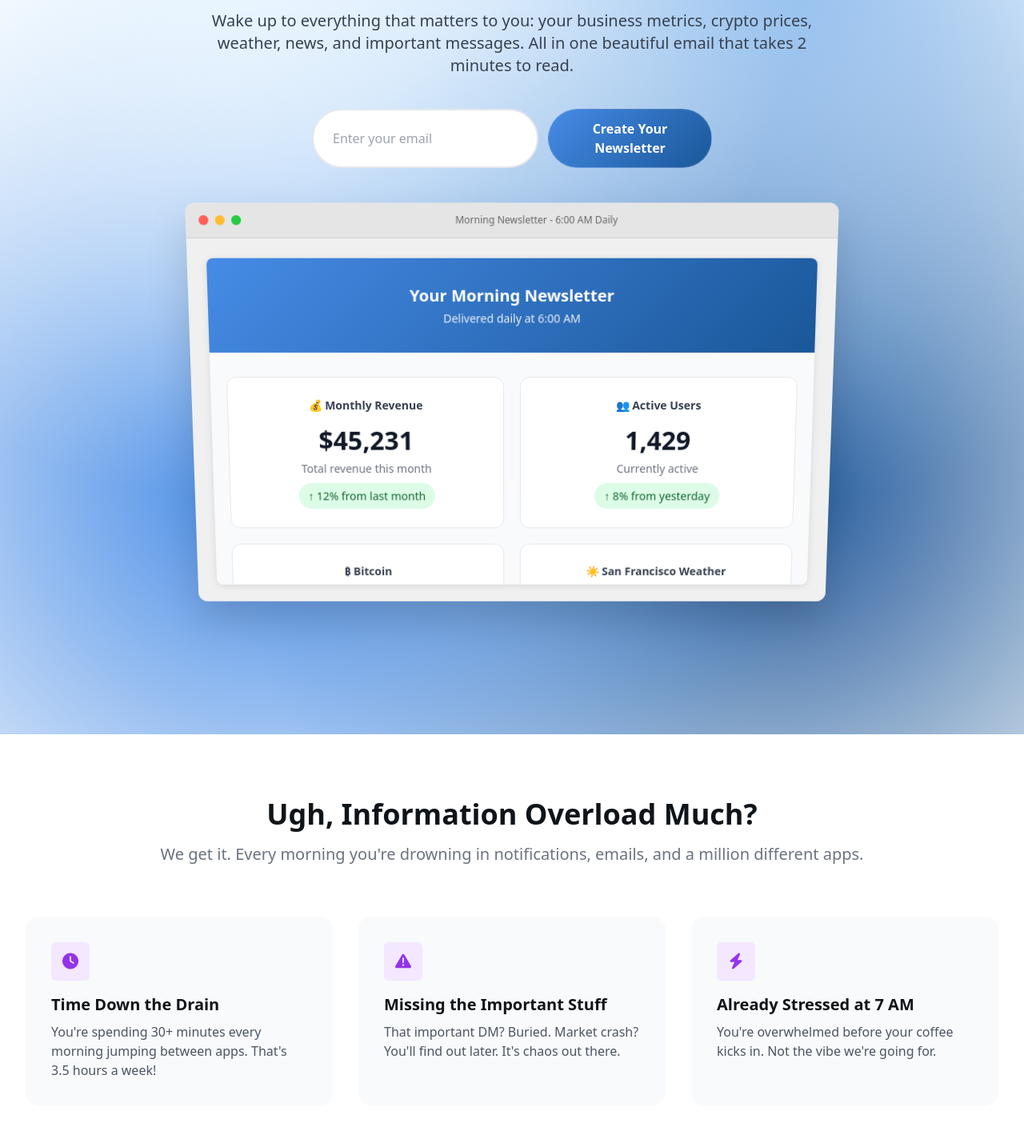
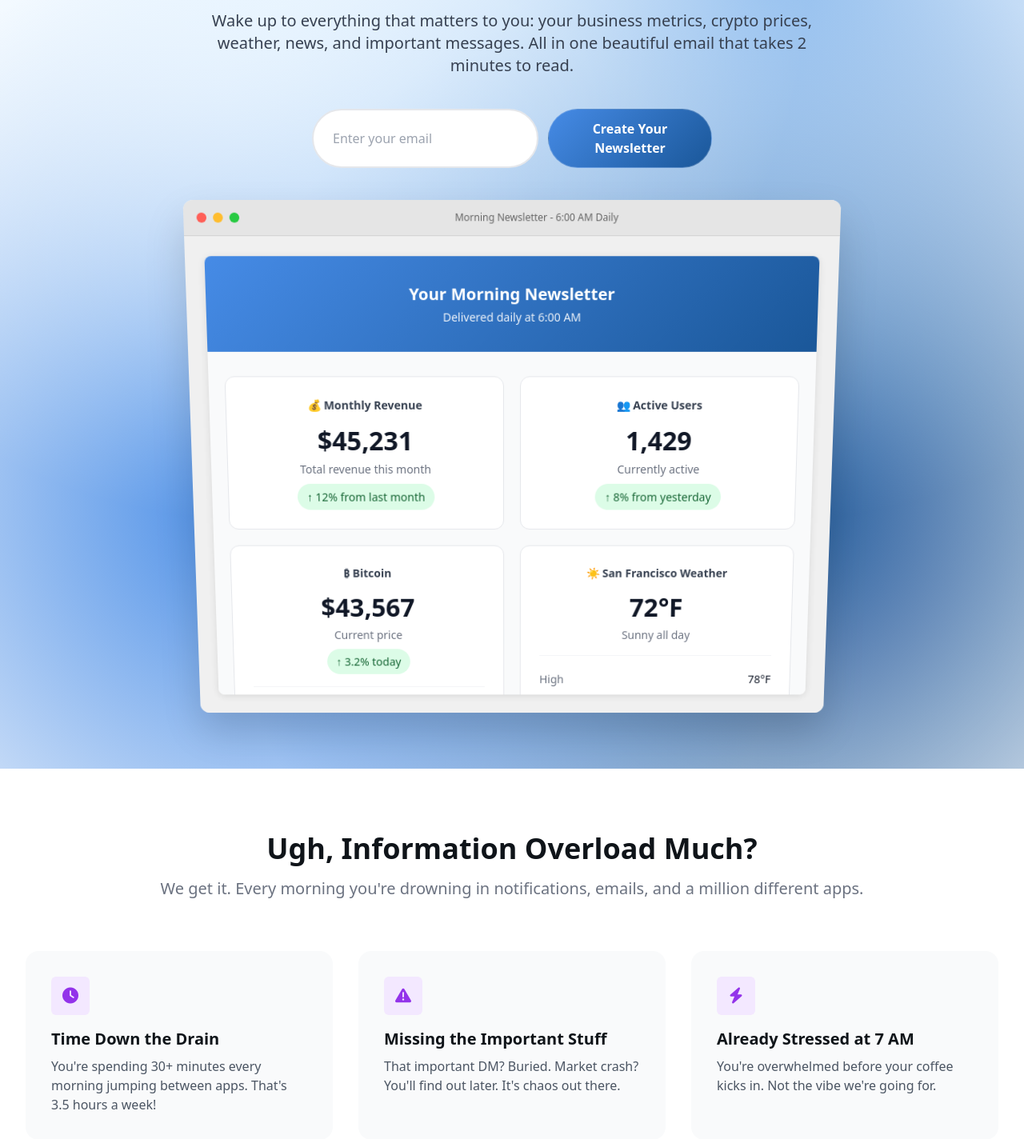
Before and after one commit to manuelescrig/web-morningnewsletter, a PHP site: page / in a window 1280 px wide. Shown: the part 376-1800 px from the top of the page at 80% size. Run offline with PHP 8.4, Linux system fonts and the light colour scheme; some libraries are stand-ins or nearby versions.

Commit message:
Updates landing page

```diff
--- a/assets/css/landing.css
+++ b/assets/css/landing.css
@@ -7,6 +7,13 @@
 .hero-section {
     position: relative;
     padding-bottom: 0;
+    overflow: visible;
+}
+
+/* Mac window that extends to bottom */
+.hero-section .mac-window {
+    height: auto;
+    margin-bottom: -100px; /* Cut off bottom */
 }
 
 /* Navigation Hover Underline Override */
@@ -106,8 +113,7 @@
     overflow: hidden;
     transform: perspective(1000px) rotateX(-5deg);
     transition: transform 0.3s ease;
-    height: calc(100vh - 400px);
-    min-height: 500px;
+    position: relative;
 }
 
 .mac-window:hover {
@@ -153,7 +159,7 @@
 
 .mac-window-content {
     background: #f0f0f0;
-    height: calc(100% - 41px);
+    height: 600px;
     overflow: hidden;
     position: relative;
     padding: 1.5rem;
@@ -165,6 +171,130 @@
     overflow: hidden;
     border-radius: 0.5rem;
     box-shadow: 0 2px 10px rgba(0, 0, 0, 0.1);
+    position: relative;
+}
+
+/* Animated Content Icons */
+.content-icons-animation {
+    position: absolute;
+    top: 0;
+    left: 0;
+    right: 0;
+    bottom: 0;
+    pointer-events: none;
+    overflow: hidden;
+}
+
+.floating-icon {
+    position: absolute;
+    font-size: 28px;
+    opacity: 0;
+    animation: floatIntoNewsletter 8s infinite;
+    filter: drop-shadow(0 0 10px rgba(70, 139, 230, 0.5));
+}
+
+@keyframes floatIntoNewsletter {
+    0% {
+        opacity: 0;
+        transform: translate(var(--start-x), var(--start-y)) scale(0.5) rotate(0deg);
+    }
+    20% {
+        opacity: 0.8;
+        transform: translate(var(--mid-x), var(--mid-y)) scale(1.2) rotate(180deg);
+    }
+    50% {
+        opacity: 0.8;
+        transform: translate(calc(var(--mid-x) + 50px), calc(var(--mid-y) + 30px)) scale(1) rotate(360deg);
+    }
+    80% {
+        opacity: 0.6;
+        transform: translate(var(--end-x), var(--end-y)) scale(0.8) rotate(540deg);
+    }
+    100% {
+        opacity: 0;
+        transform: translate(var(--end-x), var(--end-y)) scale(0.3) rotate(720deg);
+    }
+}
+
+/* Individual icon positioning */
+.floating-icon:nth-child(1) {
+    --start-x: -50px;
+    --start-y: 50px;
+    --mid-x: 150px;
+    --mid-y: 100px;
+    --end-x: 350px;
+    --end-y: 200px;
+    animation-delay: 0s;
+}
+
+.floating-icon:nth-child(2) {
+    --start-x: 850px;
+    --start-y: 100px;
+    --mid-x: 650px;
+    --mid-y: 150px;
+    --end-x: 450px;
+    --end-y: 250px;
+    animation-delay: 1s;
+}
+
+.floating-icon:nth-child(3) {
+    --start-x: -50px;
+    --start-y: 300px;
+    --mid-x: 200px;
+    --mid-y: 250px;
+    --end-x: 400px;
+    --end-y: 300px;
+    animation-delay: 2s;
+}
+
+.floating-icon:nth-child(4) {
+    --start-x: 850px;
+    --start-y: 200px;
+    --mid-x: 600px;
+    --mid-y: 300px;
+    --end-x: 350px;
+    --end-y: 350px;
+    animation-delay: 3s;
+}
+
+.floating-icon:nth-child(5) {
+    --start-x: -50px;
+    --start-y: 450px;
+    --mid-x: 250px;
+    --mid-y: 400px;
+    --end-x: 450px;
+    --end-y: 450px;
+    animation-delay: 4s;
+}
+
+.floating-icon:nth-child(6) {
+    --start-x: 850px;
+    --start-y: 350px;
+    --mid-x: 550px;
+    --mid-y: 350px;
+    --end-x: 300px;
+    --end-y: 400px;
+    animation-delay: 5s;
+}
+
+.floating-icon:nth-child(7) {
+    --start-x: -50px;
+    --start-y: 150px;
+    --mid-x: 300px;
+    --mid-y: 200px;
+    --end-x: 500px;
+    --end-y: 150px;
+    animation-delay: 6s;
+}
+
+.floating-icon:nth-child(8) {
+    --start-x: 850px;
+    --start-y: 450px;
+    --mid-x: 500px;
+    --mid-y: 450px;
+    --end-x: 250px;
+    --end-y: 500px;
+    animation-delay: 7s;
 }
 
 .newsletter-preview-header {
--- a/index.php
+++ b/index.php
@@ -86,6 +86,17 @@ try {
                         <div class="mac-window-title">Morning Newsletter - 6:00 AM Daily</div>
                     </div>
                     <div class="mac-window-content">
+                        <!-- Animated Content Icons -->
+                        <div class="content-icons-animation">
+                            <div class="floating-icon">₿</div>
+                            <div class="floating-icon">📰</div>
+                            <div class="floating-icon">☀️</div>
+                            <div class="floating-icon">📈</div>
+                            <div class="floating-icon">💬</div>
+                            <div class="floating-icon">📊</div>
+                            <div class="floating-icon">🌡️</div>
+                            <div class="floating-icon">📱</div>
+                        </div>
                         <div class="newsletter-preview">
                             <div class="newsletter-preview-header">
                                 <h3 class="text-xl font-bold">Your Morning Newsletter</h3>
```
